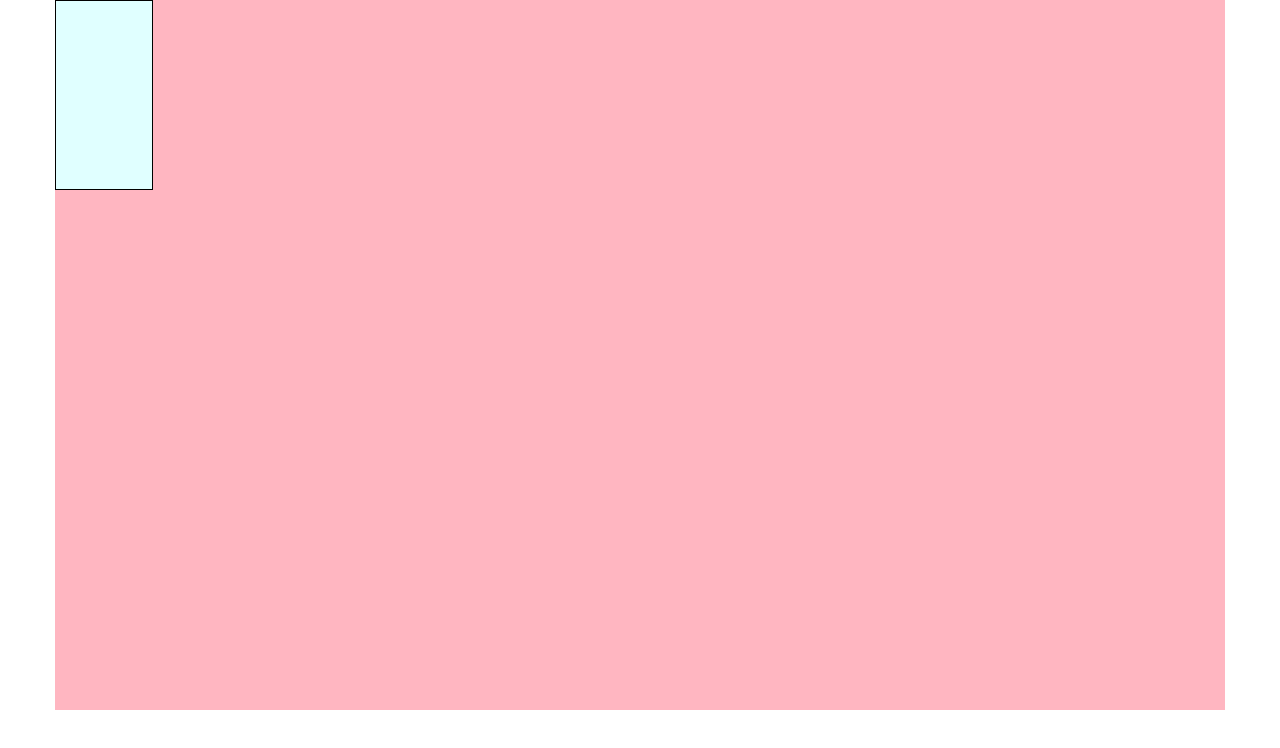
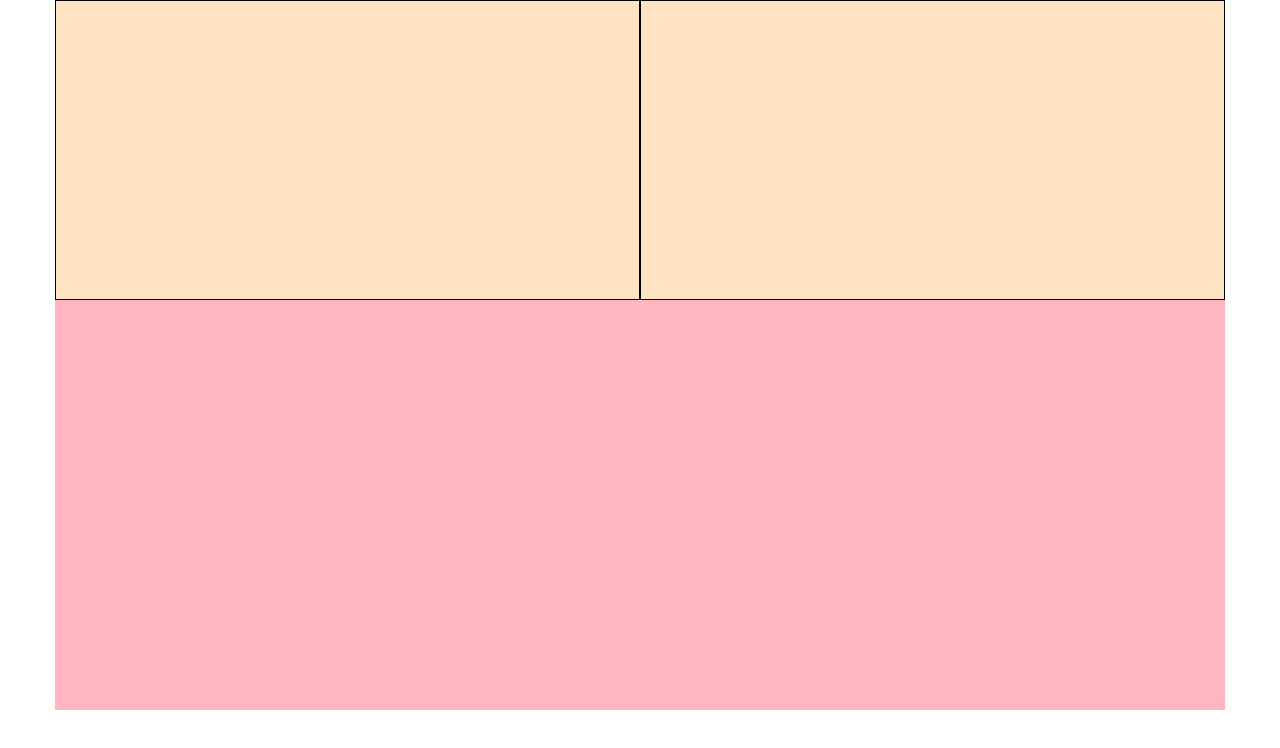
Before and after one commit to merlino79/html-css-12bool, a plain HTML site: page index.html in a window 1280 px wide. Drawn offline with Linux system fonts and the light colour scheme.

Commit message:
verifiche per comprendere

```diff
--- a/css/style.css
+++ b/css/style.css
@@ -4,8 +4,8 @@
 }
 
 
-.col-1{
-  height: 190px;
-  background-color: lightcyan;
+.col-6{
+  height: 300px;
+  background-color: bisque;
   border: 1px solid black;
 }
--- a/index.html
+++ b/index.html
@@ -10,9 +10,19 @@
 </head>
 <body>
   <div class="container">
-    <div class="col-1">
+    <div class="col-6"></div>
+    <div class="col-6"></div>
 
-    </div>
+
+
+
+
+
+
+
+
+
+
 
   </div>
 
```
